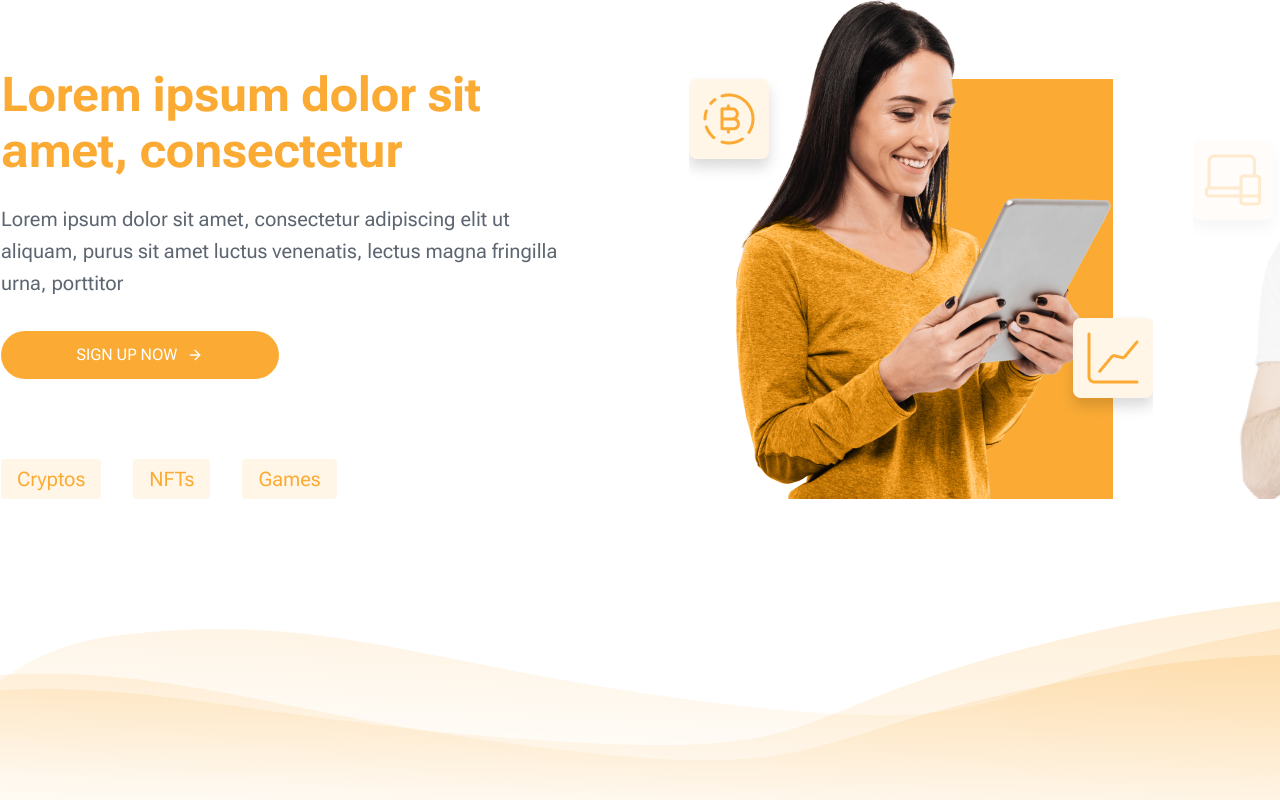
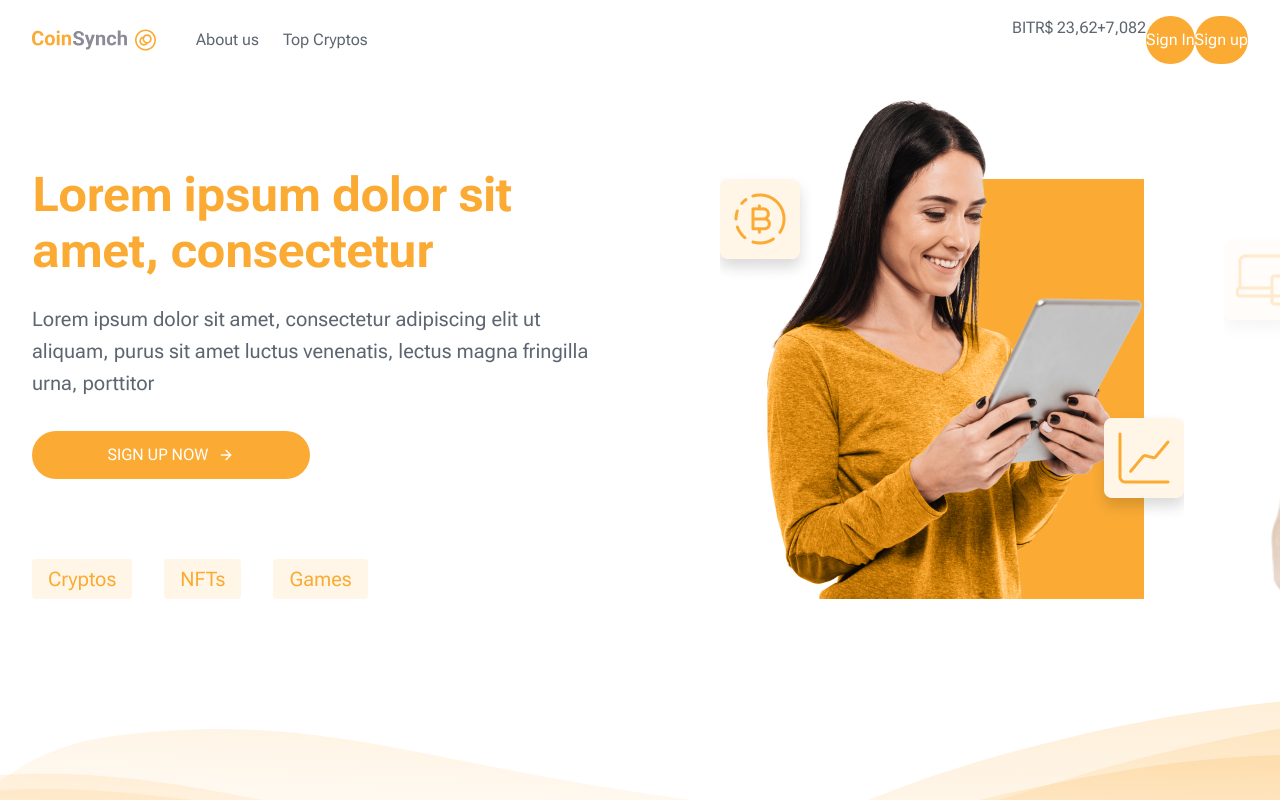
Before and after one commit to brunosllz/coin-synch, a Next.js app: page / in a window 1280 px wide. Shown: the top 800 px of the page. Built offline with nearby package versions, Linux system fonts and the light colour scheme.

Commit message:
feat: added header component

```diff
--- a/src/app/(lading-page)/about-us-section/card-list.tsx
+++ b/src/app/(lading-page)/about-us-section/card-list.tsx
@@ -1,8 +1,8 @@
 import Image from 'next/image'
 
 import bitcoin from '@/assets/bitcoin.svg'
-import ethereum from '@/assets/business-chart.svg'
-import businessChart from '@/assets/ethereum.svg'
+import businessChart from '@/assets/business-chart.svg'
+import ethereum from '@/assets/ethereum.svg'
 import laptopMobile from '@/assets/laptop-mobile.svg'
 
 const CARD_CONTENT = [
--- a/src/app/(lading-page)/about-us-section/index.tsx
+++ b/src/app/(lading-page)/about-us-section/index.tsx
@@ -3,7 +3,10 @@ import { CardList } from './card-list'
 
 export function AboutUsSection() {
   return (
-    <section className="flex w-full flex-col bg-gradient-to-b from-white/0 to-[#F7F7F7]">
+    <section
+      id="about-us"
+      className="flex w-full flex-col bg-gradient-to-b from-white/0 to-[#F7F7F7]"
+    >
       <div className="mx-auto mb-[130px] mt-[120px] grid w-full max-w-[1216px] grid-cols-[696px_1fr] gap-8">
         <CardList />
 
--- /dev/null
+++ b/src/app/(lading-page)/header.tsx
@@ -0,0 +1,34 @@
+import { Button } from '@/components/ui/button'
+import Image from 'next/image'
+import Link from 'next/link'
+
+import logo from '@/assets/logo.svg'
+
+export function Header() {
+  return (
+    <header className="fixed z-10 w-full bg-white py-4">
+      <div className="mx-auto flex w-full max-w-[1216px] items-center justify-between">
+        <div className="flex">
+          <Image src={logo} alt="" />
+          <nav className="ml-10 flex items-center gap-6">
+            <Link href="#about-us">About us</Link>
+            <Link href="/">Top Cryptos</Link>
+          </nav>
+        </div>
+
+        <div className="flex">
+          <div>
+            <span>BIT</span>
+            <span>R$ 23,62</span>
+            <span>+7,082</span>
+          </div>
+
+          <div>
+            <Button>Sign In</Button>
+            <Button>Sign up</Button>
+          </div>
+        </div>
+      </div>
+    </header>
+  )
+}
--- a/src/app/(lading-page)/hero-section/index.tsx
+++ b/src/app/(lading-page)/hero-section/index.tsx
@@ -11,11 +11,9 @@ const TAGS_CONTENT = [
 
 export function HeroSection() {
   return (
-    <section>
-      <div className="flex w-full flex-col">
-        <div className="grid h-[499px] w-full grid-cols-2 gap-[6.125rem]">
-          <div className="flex justify-end">
-            <div className="flex  w-full max-w-[590px] flex-col justify-end">
+    <section className="mt-[100px] w-full overflow-hidden">
+      <div className="relative mx-auto flex h-[499px] w-full max-w-[1216px] gap-[6.125rem]">
+        <div className="flex w-full max-w-[590px] flex-col justify-end">
           <div className="flex flex-col gap-6">
             <h1 className="text-4xl font-bold text-primary-500">
               Lorem ipsum dolor sit amet, consectetur
@@ -23,8 +21,8 @@ export function HeroSection() {
 
             <h2 className="text-lg">
               Lorem ipsum dolor sit amet, consectetur adipiscing elit ut
-                  aliquam, purus sit amet luctus venenatis, lectus magna
-                  fringilla urna, porttitor
+              aliquam, purus sit amet luctus venenatis, lectus magna fringilla
+              urna, porttitor
             </h2>
           </div>
 
@@ -36,10 +34,7 @@ export function HeroSection() {
           <ul className="flex gap-8">
             {TAGS_CONTENT.map((tag) => {
               return (
-                    <li
-                      key={tag.id}
-                      className="rounded bg-primary-100 px-4 py-1"
-                    >
+                <li key={tag.id} className="rounded bg-primary-100 px-4 py-1">
                   <span className="text-lg leading-[2rem] text-primary-500">
                     {tag.label}
                   </span>
@@ -48,10 +43,8 @@ export function HeroSection() {
             })}
           </ul>
         </div>
-          </div>
 
         <Slider />
-        </div>
       </div>
 
       <div className="mt-[42px] h-[335.06px] w-full bg-hero-pattern bg-cover bg-no-repeat" />
--- a/src/app/(lading-page)/hero-section/slider.tsx
+++ b/src/app/(lading-page)/hero-section/slider.tsx
@@ -48,7 +48,10 @@ export function Slider() {
   }, [])
 
   return (
-    <div ref={sliderContainer} className="flex overflow-hidden">
+    <div
+      ref={sliderContainer}
+      className="absolute left-[43rem] top-0 flex overflow-hidden"
+    >
       <motion.div
         className="flex gap-10 transition-all"
         style={{ x: translateX }}
--- a/src/app/(lading-page)/page.tsx
+++ b/src/app/(lading-page)/page.tsx
@@ -2,10 +2,12 @@ import { HeroSection } from './hero-section'
 import { AboutUsSection } from './about-us-section'
 import { NewsletterSection } from './newsletter-section'
 import { FooterSection } from './footer-section'
+import { Header } from './header'
 
 export default function Home() {
   return (
     <main className="flex w-full flex-col">
+      <Header />
       <HeroSection />
       <AboutUsSection />
       <NewsletterSection />
--- a/src/app/globals.css
+++ b/src/app/globals.css
@@ -2,10 +2,14 @@
 @tailwind components;
 @tailwind utilities;
 
+* {
+  @apply text-md
+}
+
+html {
+  scroll-behavior: smooth;
+}
+
 body {
   @apply text-text-base bg-white
 }
-
-* {
-  @apply text-md
-}
```
Also changed, not shown: src/app/(lading-page)/about-us-section/card.tsx (deleted). Lines whose indentation alone changed are shown as unchanged.
